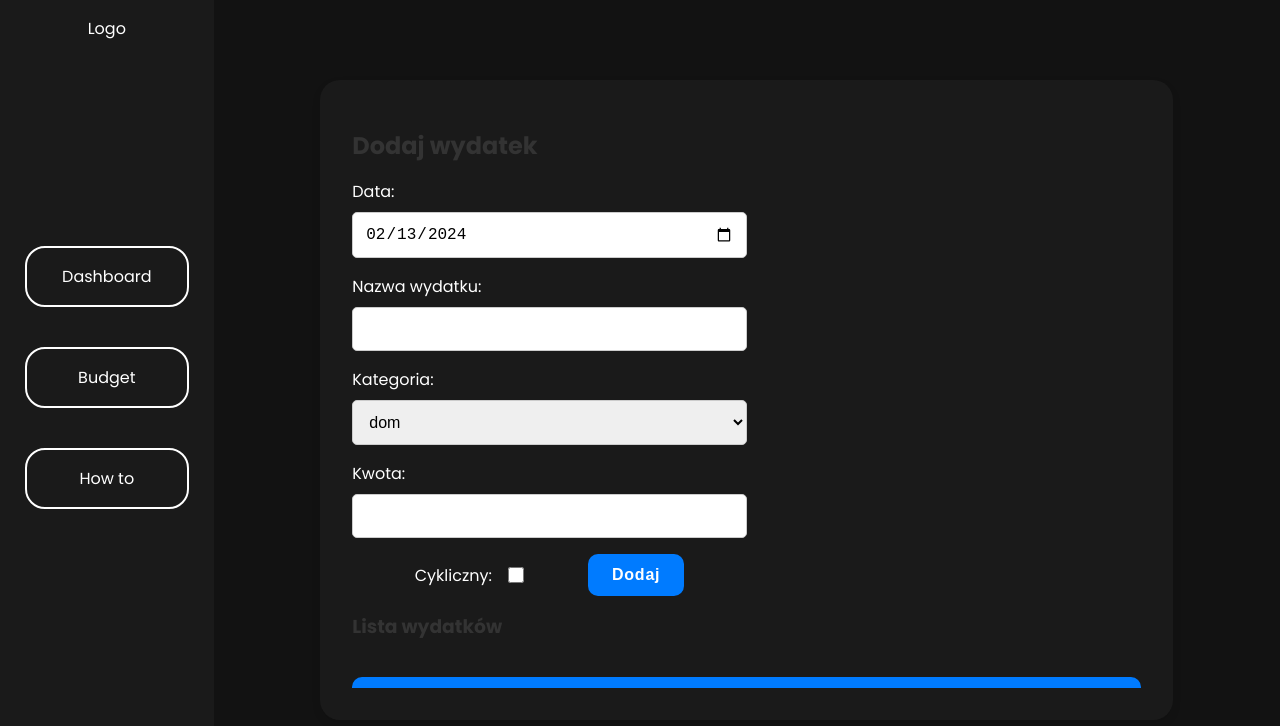
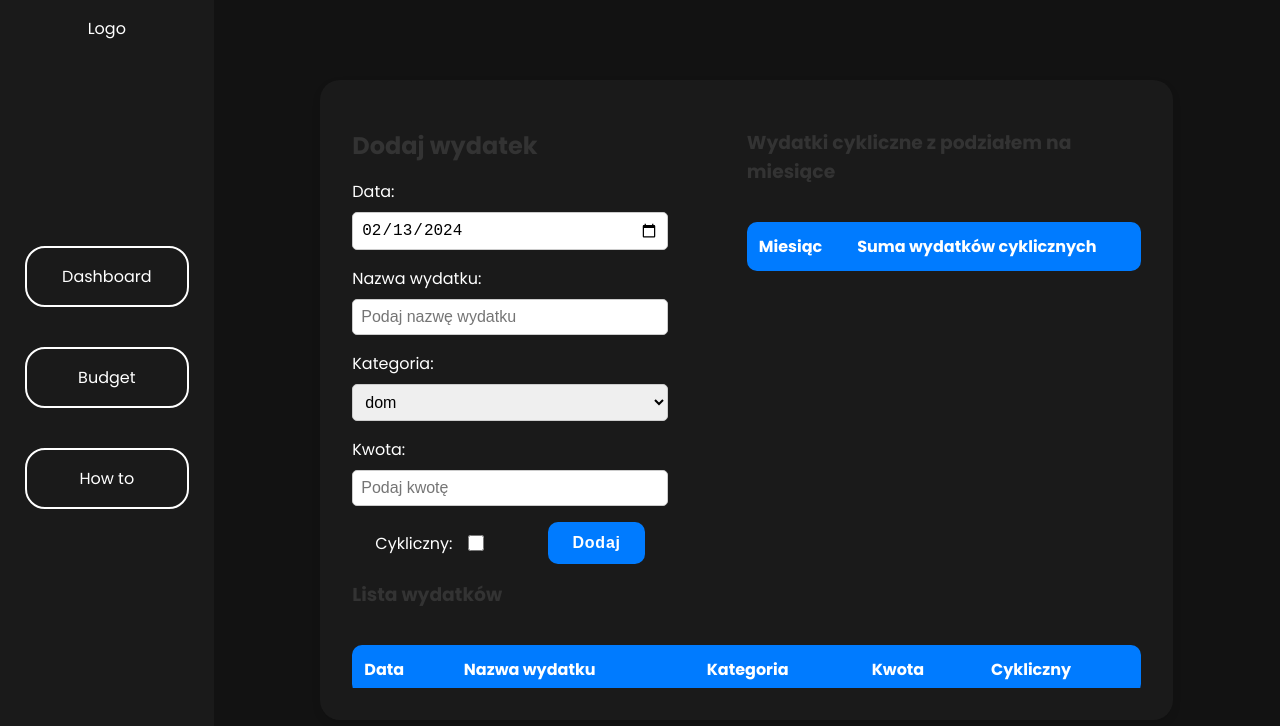
Before and after one commit to Przemaron/Project_CodersLab, a React (Vite) app: page /budget in a window 1280 px wide. Shown: the top 726 px of the page. Built offline with nearby package versions, Linux system fonts and the light colour scheme.

Commit message:
add showing cyclic expenses in budget section

```diff
--- a/src/assets/styles/Budget.scss
+++ b/src/assets/styles/Budget.scss
@@ -7,7 +7,8 @@ input[type="number"]::-webkit-outer-spin-button {
 
 /* Dla przeglądarek opartych na Firefox */
 input[type="number"] {
-  -moz-appearance: textfield;
+-moz-appearance: textfield;
+appearance: textfield;
 }
 
 /* Opcjonalnie, dla przyszłości i innych przeglądarek */
@@ -38,7 +39,7 @@ input[type="number"]::-ms-reveal {
 	form {
 		display: flex;
 		flex-direction: column;
-		width: 50%;
+		width: 80%;
 
 		label {
 			margin-bottom: 1rem;
@@ -53,7 +54,7 @@ input[type="number"]::-ms-reveal {
 		input[type='text'],
 		input[type='number'],
 		select {
-			padding: 0.75rem;
+			padding: 0.5rem;
 			margin-top: 0.5rem;
 			border: 1px solid #ccc;
 			border-radius: 5px;
@@ -145,6 +146,7 @@ input[type="number"]::-ms-reveal {
 
             tr:hover {
                 background-color: #ddd; // Subtelna zmiana tła przy najechaniu
+                color: #121212;
             }
         }
     }
--- a/src/assets/styles/ExpensesWidget.scss
+++ b/src/assets/styles/ExpensesWidget.scss
@@ -5,16 +5,15 @@
     align-items: center;
     background-color: #1a1a1a; // Zmiana na jasne tło dla spójności
     width: 90%;
-    height: 100%;
     margin: auto; // Wyśrodkowanie widgetu
     padding: 2rem; // Dostosowanie paddingu
     border-radius: 3rem; // Miękkie zaokrąglenie
     box-shadow: 0 4px 8px rgba(0, 0, 0, 0.1); // Dodanie subtelnego cienia dla głębi
 
-
     h2 {
-        margin-bottom: 1rem; // Zmniejszenie marginesu dla lepszego wykorzystania przestrzeni
-        font-size: 2.5rem; // Zmniejszenie rozmiaru fontu dla lepszej spójności
+        text-align: center;
+        margin: 0 auto; // Zmniejszenie marginesu dla lepszego wykorzystania przestrzeni
+        font-size: 2rem; // Zmniejszenie rozmiaru fontu dla lepszej spójności
         color: #333; // Ciemniejszy kolor tekstu dla lepszej czytelności
     }
 
--- a/src/assets/styles/IncomeForm.scss
+++ b/src/assets/styles/IncomeForm.scss
@@ -14,6 +14,7 @@
     h2 {
       color: #333; // Ciemniejszy tekst dla lepszej widoczności
       margin-bottom: 1rem;
+      font-size: 2rem;
     }
 
     input,
@@ -23,6 +24,7 @@
       margin-bottom: 1rem; // Odległość między polami
       border: 1px solid #ccc; // Subtelne obramowanie
       border-radius: 5px; // Lekko zaokrąglone rogi
+      font-size: 1rem;
 
       &:focus {
         border-color: #007bff; // Podświetlenie przy fokusie
--- a/src/components/Budget.jsx
+++ b/src/components/Budget.jsx
@@ -9,10 +9,12 @@ const categories = [
 	'paliwo',
 	'rozwój',
 	'ubrania/obuwie',
-	'lekarz',
+	'lekarz/dentysta',
+	'inwestycje',
+	'inne',
 ];
 
-const Budget = ({expenses, setExpenses}) => {
+const Budget = ({ expenses, setExpenses }) => {
 	const [date, setDate] = useState(new Date().toISOString().split('T')[0]);
 	const [name, setName] = useState('');
 	const [category, setCategory] = useState(categories[0]);
@@ -64,21 +66,56 @@ const Budget = ({expenses, setExpenses}) => {
 		return sortConfig.direction === 'ascending' ? '↓' : '↑';
 	};
 
+	const prepareDataForTable = expenses => {
+		// Filtrowanie wydatków cyklicznych
+		const cyclicExpenses = expenses.filter(expense => expense.isRecurring);
+
+		// Zbieranie unikalnych miesięcy
+		const uniqueMonths = [
+			...new Set(
+				cyclicExpenses.map(expense =>
+					new Date(expense.date).toLocaleString('default', { month: 'long', year: 'numeric' })
+				)
+			),
+		].sort((a, b) => new Date(a) - new Date(b));
+
+		// Sumowanie wydatków dla każdego miesiąca
+		const monthlySums = uniqueMonths.map(month =>
+			cyclicExpenses
+				.filter(
+					expense => new Date(expense.date).toLocaleString('default', { month: 'long', year: 'numeric' }) === month
+				)
+				.reduce((sum, curr) => sum + curr.amount, 0)
+		);
+
+		return { uniqueMonths, monthlySums };
+	};
+
+	const { uniqueMonths, monthlySums } = prepareDataForTable(expenses);
+
 	return (
 		<div className='budget'>
+			<div style={{ width: '100%', display: 'flex' }}>
+				<div style={{width: '50%'}}>
 					<h2>Dodaj wydatek</h2>
 					<form onSubmit={handleSubmit}>
 						<label>
 							Data:
-					<input type='date' value={date} onChange={e => setDate(e.target.value)}  />
+							<input type='date' value={date} onChange={e => setDate(e.target.value)} />
 						</label>
 						<label>
 							Nazwa wydatku:
-					<input type='text' value={name} onChange={e => setName(e.target.value)} />
+							<input
+								type='text'
+								value={name}
+								onChange={e => setName(e.target.value)}
+								placeholder='Podaj nazwę wydatku'
+							/>
 						</label>
 						<label>
 							Kategoria:
 							<select value={category} onChange={e => setCategory(e.target.value)}>
+								<option>Wybierz kategorię</option>
 								{categories.map(category => (
 									<option key={category} value={category}>
 										{category}
@@ -88,7 +125,7 @@ const Budget = ({expenses, setExpenses}) => {
 						</label>
 						<label>
 							Kwota:
-					<input type='number' value={amount} onChange={e => setAmount(e.target.value)} />
+							<input type='number' value={amount} onChange={e => setAmount(e.target.value)} placeholder='Podaj kwotę' />
 						</label>
 						<div className='formControl'>
 							<div className='checkboxControl'>
@@ -98,6 +135,29 @@ const Budget = ({expenses, setExpenses}) => {
 							<button type='submit'>Dodaj</button>
 						</div>
 					</form>
+				</div>
+				<div style={{width: '50%'}}>
+					<h3>Wydatki cykliczne z podziałem na miesiące</h3>
+					<div className='table-container'>
+						<table>
+							<thead>
+								<tr>
+									<th>Miesiąc</th>
+									<th>Suma wydatków cyklicznych</th>
+								</tr>
+							</thead>
+							<tbody>
+								{uniqueMonths.map((month, index) => (
+									<tr key={index}>
+										<td>{month}</td>
+										<td>{`${monthlySums[index]} zł`}</td>
+									</tr>
+								))}
+							</tbody>
+						</table>
+					</div>
+				</div>
+			</div>
 
 			<h3>Lista wydatków</h3>
 			<div className='table-container'>
@@ -124,6 +184,8 @@ const Budget = ({expenses, setExpenses}) => {
 					</tbody>
 				</table>
 			</div>
+
+			<div></div>
 		</div>
 	);
 };
--- a/src/components/ExpensesWidget.jsx
+++ b/src/components/ExpensesWidget.jsx
@@ -15,7 +15,7 @@ const ExpenseWidget = ({ expenses }) => {
   const lastThreeExpenses = getLastThreeExpenses(expenses);
   console.log(expenses); // Czy widzisz tutaj wydatki?
   return (
-    <div>
+    <div className='expenseWidget'>
       <h2>Podsumowanie wydatków</h2>
       <p>Suma wszystkich wydatków: {totalExpenses} zł</p>
       <h3>Ostatnie wydatki:</h3>
```
Lines whose indentation alone changed are shown as unchanged.
